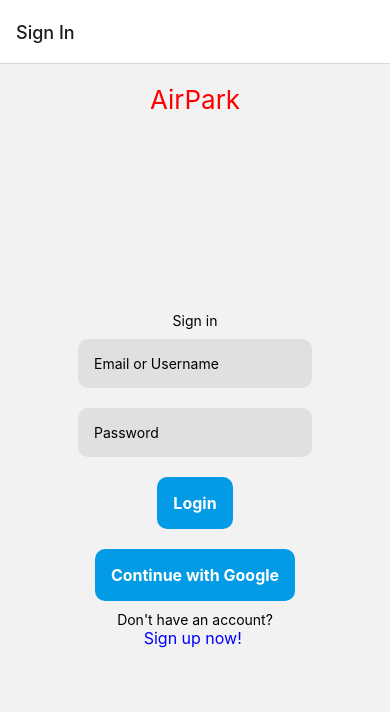
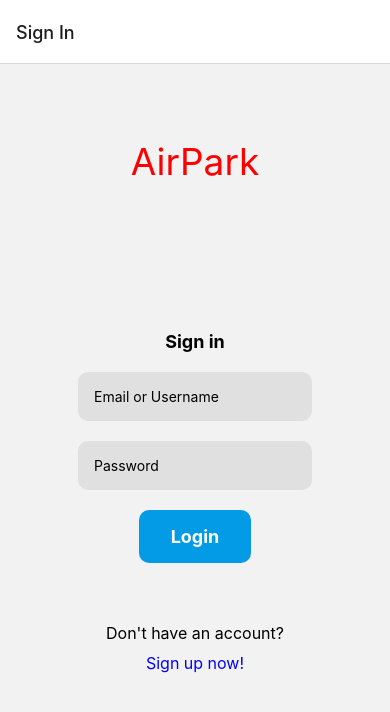
Before and after one commit to g-kimani/airpark, a React Native app: screen /LoginScreen in a window 390 px wide. Shown: the top 712 px of the page. Built offline with nearby package versions, Linux system fonts and the light colour scheme; what react-native-geocoding would draw is missing.

Commit message:
login page - handle promise reject abd message on screen incorrect credentials

```diff
--- a/screens/LoginScreen.tsx
+++ b/screens/LoginScreen.tsx
@@ -34,16 +34,26 @@ type ContextTypes = {
 const LoginScreen = ({ navigation }: Props) => {
   const [login, setLogin] = useState("");
   const [password, setPassword] = useState("");
+  const [errorMessage, setErrorMessage] = useState("");
 
   const { user, setUser } = useContext<ContextTypes>(UserContext);
 
   const handleLogin = () => {
-    loginUser({ login, password }).then((data) => {
+    setErrorMessage(""); // Clear any previous error message
+    loginUser({ login, password })
+      .then((data) => {
         setUser(data);
         save("auth-token", data.token);
         save("user", data.user);
         save("user_id", `${data.user_id}`);
         navigation.replace("Home");
+      })
+      .catch((error) => {
+        if (error.response && error.response.status === 401) {
+          setErrorMessage("Incorrect email or password");
+        } else {
+          setErrorMessage("An error occurred. Please try again.");
+        }
       });
   };
 
@@ -70,7 +80,8 @@ const LoginScreen = ({ navigation }: Props) => {
           marginTop: 0,
         }}
       >
-        <Text>Sign in</Text>
+        <Text style={styles.signInText}>Sign in</Text>
+
         <TextInput
           placeholder="Email or Username"
           style={styles.inputText}
@@ -85,32 +96,20 @@ const LoginScreen = ({ navigation }: Props) => {
           onChangeText={(text) => setPassword(text)}
         />
 
-        <TouchableOpacity
-          onPress={() => {
-            handleLogin();
-          }}
-          style={styles.button}
-        >
+        {errorMessage ? (
+          <Text style={styles.errorMessage}>{errorMessage}</Text>
+        ) : null}
+
+        <TouchableOpacity onPress={handleLogin} style={styles.button}>
           <Text style={styles.buttonText}>Login</Text>
         </TouchableOpacity>
 
+        <Text style={styles.signUpText}>Don't have an account?</Text>
         <TouchableOpacity
-          // onPress={() => {
-          //   navigation.navigate("google");
-          // }}
-          style={styles.button}
-        >
-          <Text style={styles.buttonText}>Continue with Google</Text>
-        </TouchableOpacity>
-
-        <Text>Don't have an account?</Text>
-        <TouchableOpacity
-          onPress={() => {
-            navigation.navigate("Signup");
-          }}
+          onPress={() => navigation.navigate("Signup")}
           // style={styles.button}
         >
-          <Text style={styles.signUpText}>Sign up now! </Text>
+          <Text style={styles.signUp}>Sign up now!</Text>
         </TouchableOpacity>
       </View>
     </>
@@ -120,16 +119,30 @@ const LoginScreen = ({ navigation }: Props) => {
 export default LoginScreen;
 
 const styles = StyleSheet.create({
+  signInText: {
+    marginTop: -25,
+    fontSize: 18,
+    fontWeight: "bold",
+    marginBottom: 10,
+  },
+  errorMessage: {
+    color: "red",
+    marginTop: 10,
+    marginBottom: 8,
+    textAlign: "center",
+  },
   button: {
-    padding: 16,
+    paddingVertical: 16,
+    paddingHorizontal: 32,
     backgroundColor: "#039be5",
     borderRadius: 10,
-    margin: 10,
+    marginHorizontal: 20,
+    marginVertical: 10,
   },
   buttonText: {
     color: "white",
     fontWeight: "700",
-    fontSize: 16,
+    fontSize: 18,
   },
   inputText: {
     padding: 16,
@@ -139,12 +152,17 @@ const styles = StyleSheet.create({
     width: "60%",
   },
   signUpText: {
+    marginTop: 50,
+    fontSize: 16,
+    marginBottom: 10,
+  },
+  signUp: {
     color: "blue",
     fontSize: 16,
   },
   header: {
-    fontSize: 26,
-    marginTop: 20,
+    fontSize: 37,
+    marginTop: 75,
     textAlign: "center",
     color: "red",
   },
```
Lines whose indentation alone changed are shown as unchanged.
